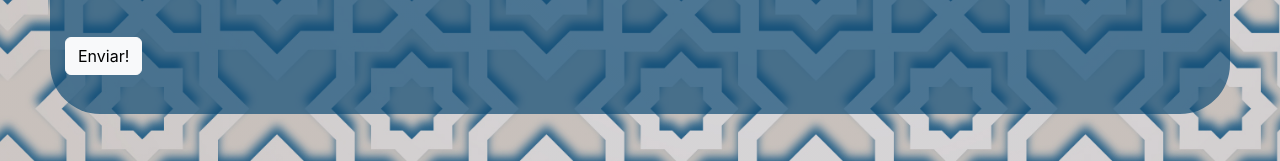
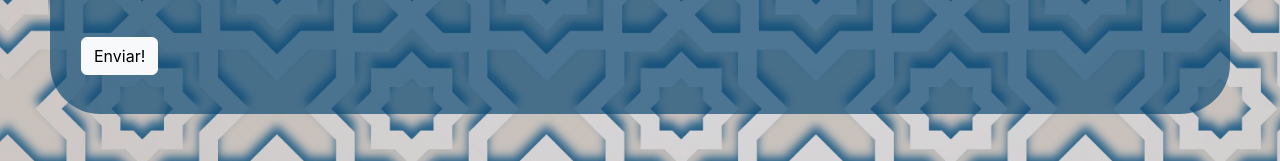
Before and after one commit to mgriachi/RestoCasaAraba, a website: page Contactanos.html in a window 1280 px wide. Shown: the part 721-882 px from the top of the page. Drawn offline with nearby package versions, Linux system fonts and the light colour scheme.

Commit message:
Update stylos.css

```diff
--- a/stylos.css
+++ b/stylos.css
@@ -312,6 +312,10 @@ justify-content: center;
 align-items: center;
 }
 
+.boton-contactanos{
+  margin-left: 16px;
+}
+
 .formularioboo{
   background-color: var(--colorPrimario-fondos) ;
   padding: 15px;
```
